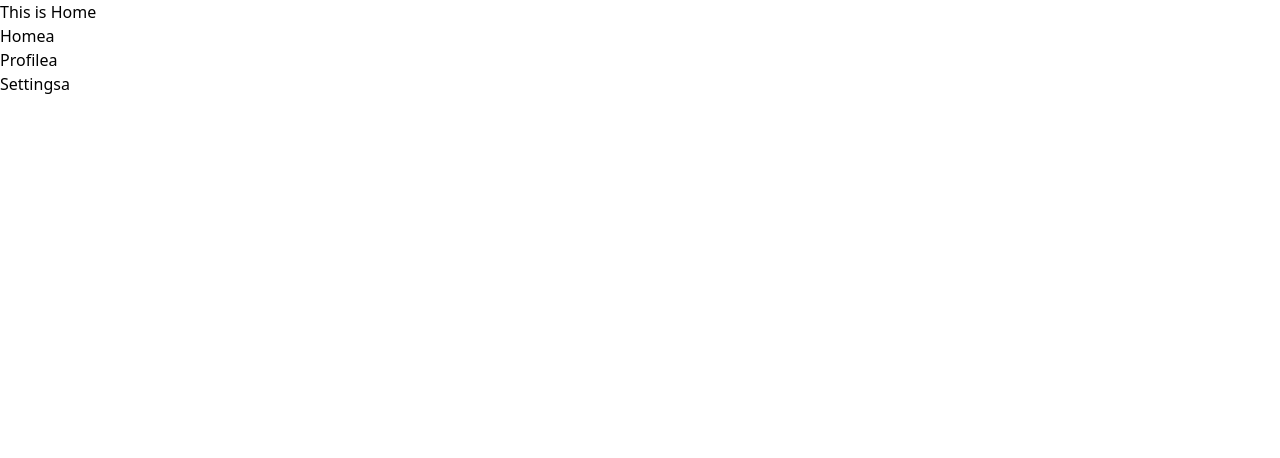
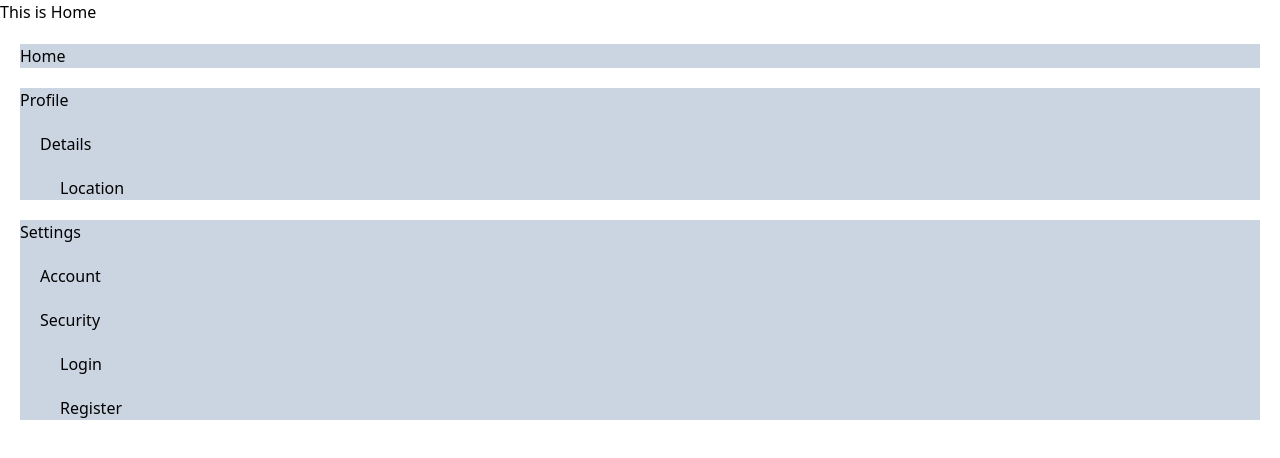
Before and after one commit to weraldco/REACT_MINI_PROJECT, a React (Vite) app: page / in a window 1280 px wide. Shown: the top 458 px of the page. Built offline with nearby package versions, Linux system fonts and the light colour scheme; the HTML template or start-up script is replaced by a standard one.

Commit message:
Update SideMenu.tsx

```diff
--- a/src/index.css
+++ b/src/index.css
@@ -2,10 +2,14 @@
 @tailwind components;
 @tailwind utilities;
 
-.circle {
+/* .circle {
 	@apply w-3 h-3 rounded-full  border border-white;
 }
 
 .circle.current-circle {
 	@apply bg-white;
+} */
+
+ul > li {
+	@apply bg-slate-300 m-5;
 }
--- a/src/mini-projects/6 - RecursiveNavMenu/SideMenu.tsx
+++ b/src/mini-projects/6 - RecursiveNavMenu/SideMenu.tsx
@@ -1,3 +1,5 @@
+/* eslint-disable no-mixed-spaces-and-tabs */
+import { useState } from 'react';
 import { Link, Route, Routes } from 'react-router-dom';
 import { menus } from './data';
 import Home from './pages/Home';
@@ -5,6 +7,8 @@ import Profile from './pages/Profile';
 import Settings from './pages/Settings';
 
 export default function SideMenu() {
+	const [displayChildrenMenu, setDisplayChildrenMenu] = useState({});
+	function handleOnClick() {}
 	return (
 		<>
 			<Routes>
@@ -12,26 +16,57 @@ export default function SideMenu() {
 				<Route path="/profile" element={<Profile />} />
 				<Route path="/settings" element={<Settings />} />
 			</Routes>
-			<MenuItem menus={menus} />
+			<MenuList menus={menus} handleClick={handleOnClick} />
 		</>
 	);
 }
 
+type ChildrenT = {
+	to: string;
+	label: string;
+};
 type MenuProps = {
 	to: string;
 	label: string;
+	children?: ChildrenT[];
+};
+type MenuListProps = {
+	menus: MenuProps[];
+	handleClick(): void;
 };
 type MenuItemsProps = {
-	menus: MenuProps[];
+	menu: MenuProps;
+	handleClick(): void;
 };
 
-function MenuItem({ menus }: MenuItemsProps) {
-	function recursionMenu(menu: MenuProps) {
-		return (
-			<>
-				<div key={menu.label}>{menu.label}a</div>
-			</>
-		);
-	}
-	return <>{menus.map((menu) => recursionMenu(menu))}</>;
+function MenuList({ menus, handleClick }: MenuListProps) {
+	return (
+		<>
+			<ul>
+				{menus && menus.length > 0
+					? menus.map((menu) => (
+							<MenuItem
+								key={menu.label}
+								menu={menu}
+								handleClick={handleClick}
+							/>
+					  ))
+					: null}
+			</ul>
+		</>
+	);
 }
+
+function MenuItem({ menu, handleClick }: MenuItemsProps) {
+	return (
+		<>
+			<li key={menu.label} onClick={handleClick}>
+				<Link to="/">{menu.label}</Link>
+
+				{menu.children && menu.children.length > 0 ? (
+					<MenuList menus={menu.children} />
+				) : null}
+			</li>
+		</>
+	);
+}
```
